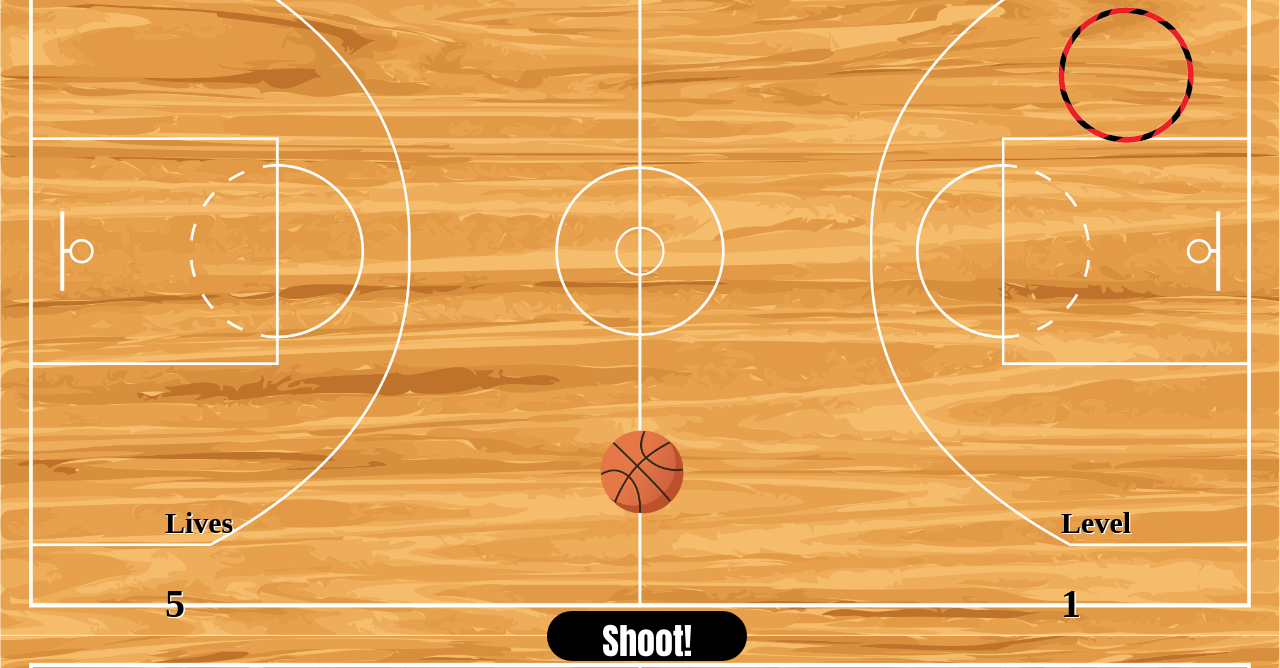
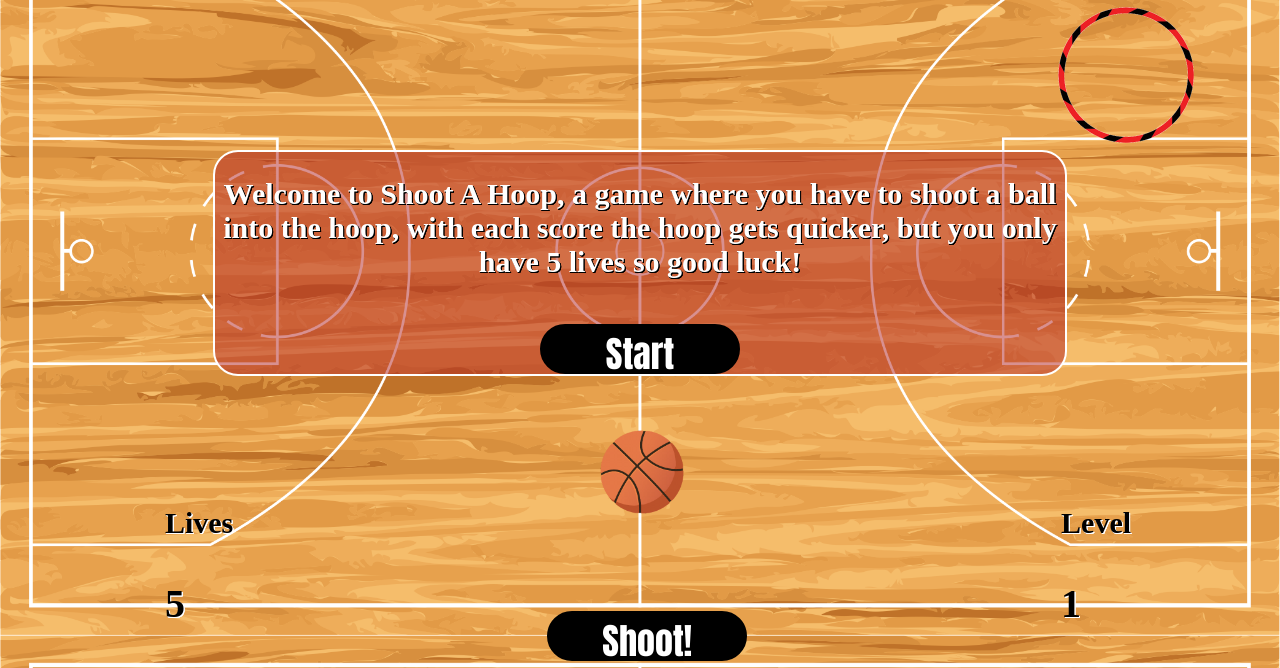
Before and after one commit to jackdurham/wdi-first-project, a PHP site: page / in a window 1280 px wide. Shown: the part 133-801 px from the top of the page. Run offline with PHP 8.4, Linux system fonts and the light colour scheme; some libraries are stand-ins or nearby versions.

Commit message:
almost finished, just need to change alert

```diff
--- a/JS/app.js
+++ b/JS/app.js
@@ -12,6 +12,7 @@ $(() =>{
   const $gameOver = $('.gameOver');
   const $refresh = $('.reset');
   const $winner = $('.winner');
+  const $enter = $('.starter');
 
 
   let HDirection = '+';
@@ -94,6 +95,8 @@ $(() =>{
 
   $refresh.on('click', refreshButton);
 
-
-
+  function enter() {
+    $enter.hide();
+  }
+  $enter.on('click', enter);
 });
--- a/css/style.css
+++ b/css/style.css
@@ -163,3 +163,50 @@ h2 {
     1px 1px 0 black;
     text-align: center;
 }
+
+.starter {
+  background-color: rgba(178,34,34,0.5);
+  justify-content: center;
+  width: 850px;
+  margin: 0 auto;
+  border: 2px solid white;
+  border-radius: 25px;
+  /*display: none;*/
+}
+
+.instructions {
+  font-weight: bold;
+  color: white;
+  font-size: 30px;
+  text-shadow:
+    1px 1px 0 black,
+    1px 1px 0 black,
+    1px 1px 0 black,
+    1px 1px 0 black;
+    text-align: center;
+}
+
+.enter {
+  border: 2px solid black;
+  border-radius: 25px;
+  background-color: black;
+  width: 200px;
+  height: 50px;
+  font-size: 36px;
+  font-family: impact;
+  color: white;
+  margin-left: 325px;
+  margin-top: 20px;
+}
+
+.missAlert {
+  font-weight: bold;
+  color: white;
+  font-size: 30px;
+  text-shadow:
+    1px 1px 0 black,
+    1px 1px 0 black,
+    1px 1px 0 black,
+    1px 1px 0 black;
+    text-align: center;
+}
--- a/index.html
+++ b/index.html
@@ -31,6 +31,15 @@
     <button type="button" class="reset">Restart</button>
   </div>
 
+  <div class="starter">
+    <h2 class="instructions">Welcome to Shoot A Hoop, a game where you have to shoot a ball into the hoop, with each score the hoop gets quicker, but you only have 5 lives so good luck!</h2>
+    <button type="button" class="enter">Start</button>
+  </div>
+
+  <!-- <div class="missAlert">
+    <h3>Miss!</h3>
+  </div> -->
+
   <footer>
     <div class="lives">
       <h2>Lives</h2>
```
